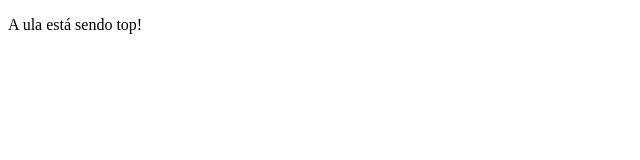
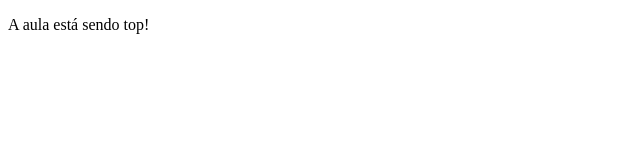
Before and after one commit to sidneinicoletti-dev/aula_gama_git, a plain HTML site: page public_html/index.html in a window 1280 px wide. Shown: the full height of the page, 0-640 px from the left. Drawn offline with Linux system fonts and the light colour scheme.

Commit message:
correção no arquivo index.html

```diff
--- a/public_html/index.html
+++ b/public_html/index.html
@@ -7,6 +7,6 @@
     <title>Aula_Gama</title>
 </head>
 <body>
-    <p>A ula está sendo top!</p>
+    <p>A aula está sendo top!</p>
 </body>
 </html>
```
